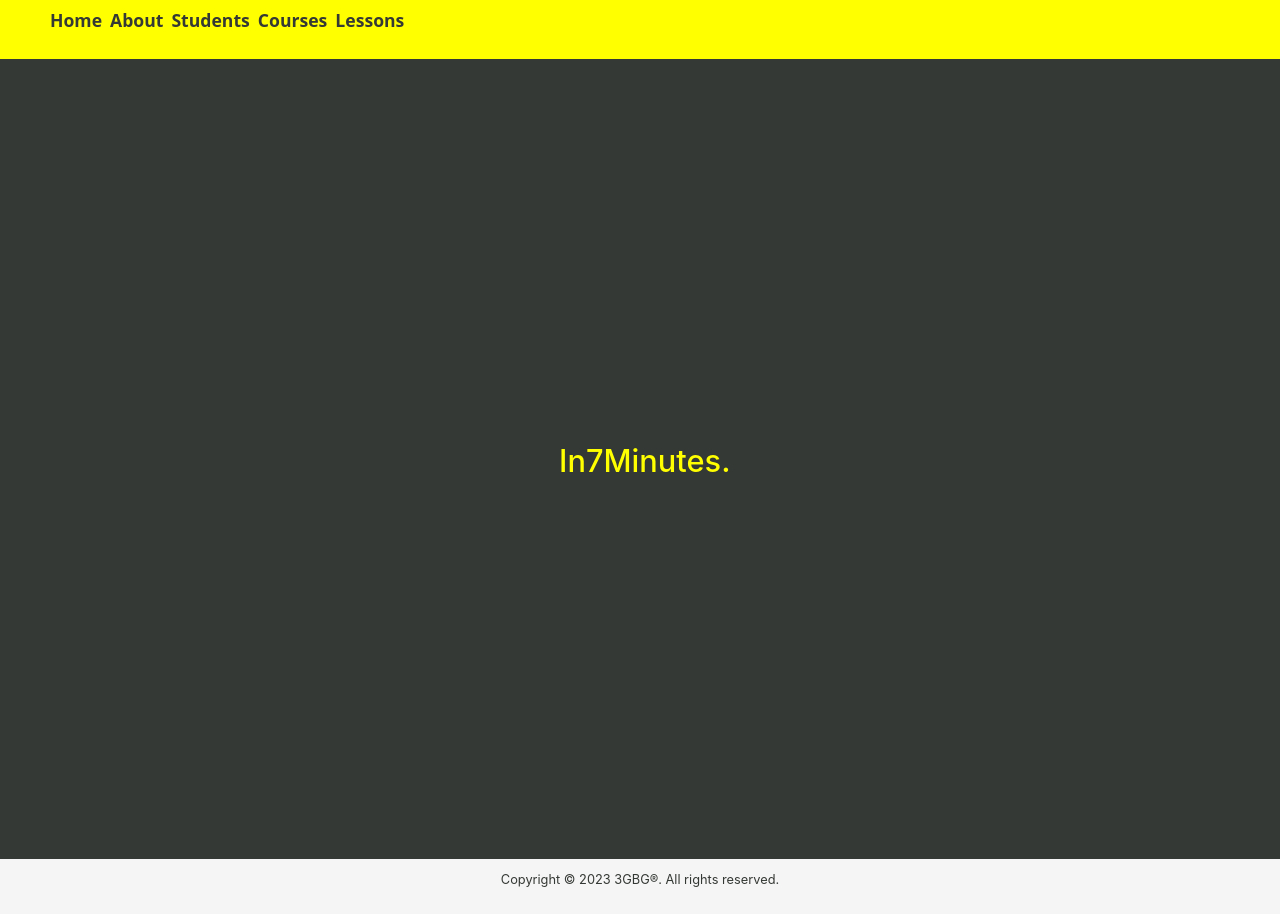
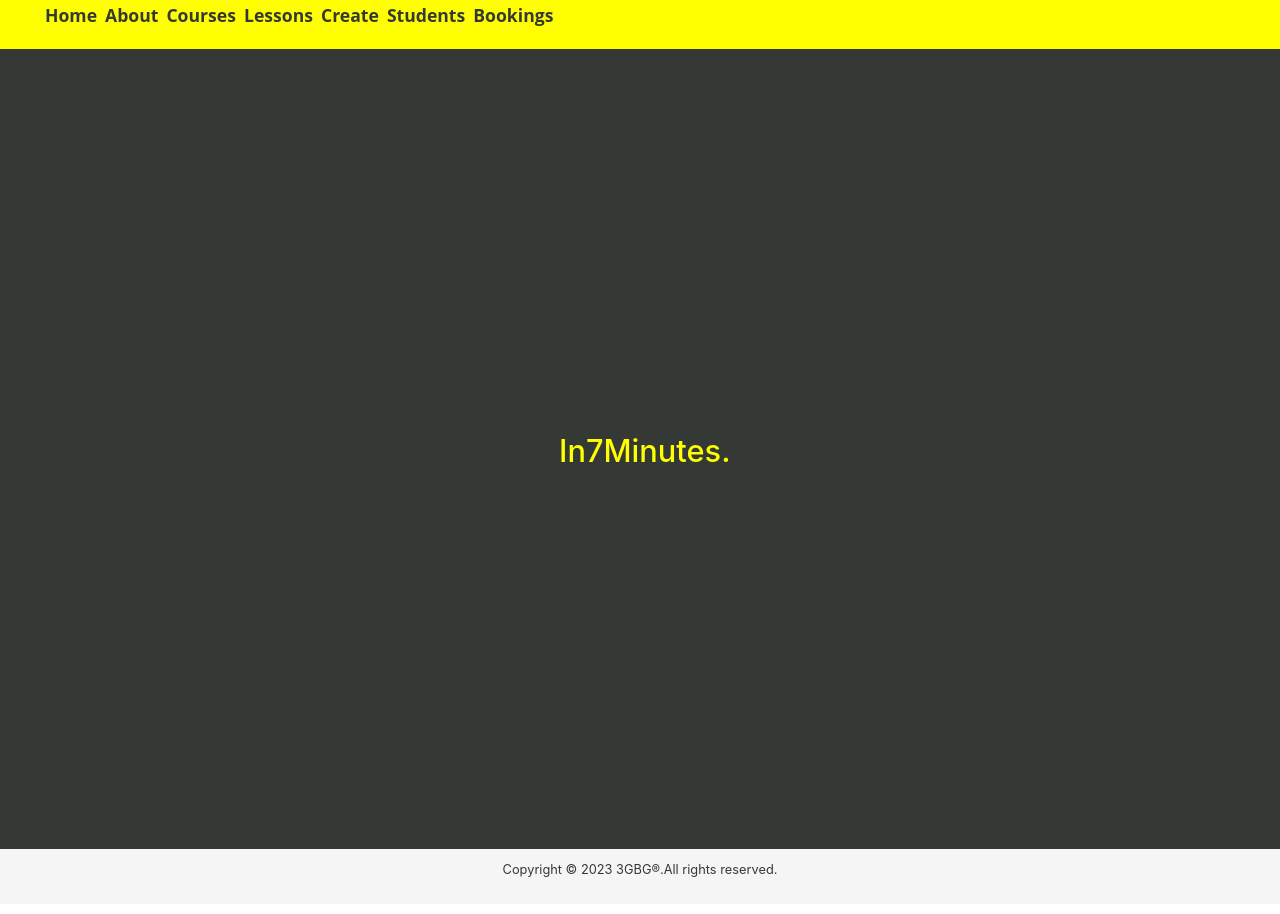
Before and after one commit to gergacio/In7Minutes., a React (Create React App) app in the folder src/frontend/: page / in a window 1280 px wide. Built offline with nearby package versions, Linux system fonts and the light colour scheme.

Commit message:
lessons added

```diff
--- a/src/frontend/src/components/Footer.js
+++ b/src/frontend/src/components/Footer.js
@@ -14,7 +14,7 @@ width: 100%;
 
 const Footer = () => (
     <Box>
-        <p> <small>Copyright © 2023 3GBG®. All rights reserved.</small></p>
+        <p> <small>Copyright © 2023 3GBG®.All rights reserved.</small></p>
     </Box>
 );
 
--- a/src/frontend/src/components/Header.js
+++ b/src/frontend/src/components/Header.js
@@ -11,7 +11,7 @@ flex-direction:column;
 justify-content: center;
 align-items: start;
 width: 100%;
-padding: 10px;
+padding: 5px;
 `
 
 
--- a/src/frontend/src/components/NavBar.js
+++ b/src/frontend/src/components/NavBar.js
@@ -38,20 +38,20 @@ const NavBar = () => {
                 <StyledLink to="/about">About</StyledLink>
             </LI>
             <LI>
-                <StyledLink to="/students">Students</StyledLink>
-            </LI>
-            {/*<LI>*/}
-            {/*    <StyledLink to="/bookings">Bookings</StyledLink>*/}
-            {/*</LI>*/}
-            <LI>
                 <StyledLink to="/courses">Courses</StyledLink>
             </LI>
             <LI>
                 <StyledLink to="/lessons">Lessons</StyledLink>
             </LI>
-            {/*<LI>*/}
-            {/*    <StyledLink to="/createl">Create</StyledLink>*/}
-            {/*</LI>*/}
+            <LI>
+                <StyledLink to="/create">Create</StyledLink>
+            </LI>
+            <LI>
+                <StyledLink to="/students">Students</StyledLink>
+            </LI>
+            <LI>
+                <StyledLink to="/bookings">Bookings</StyledLink>
+            </LI>
 
         </UL>
     );
```
